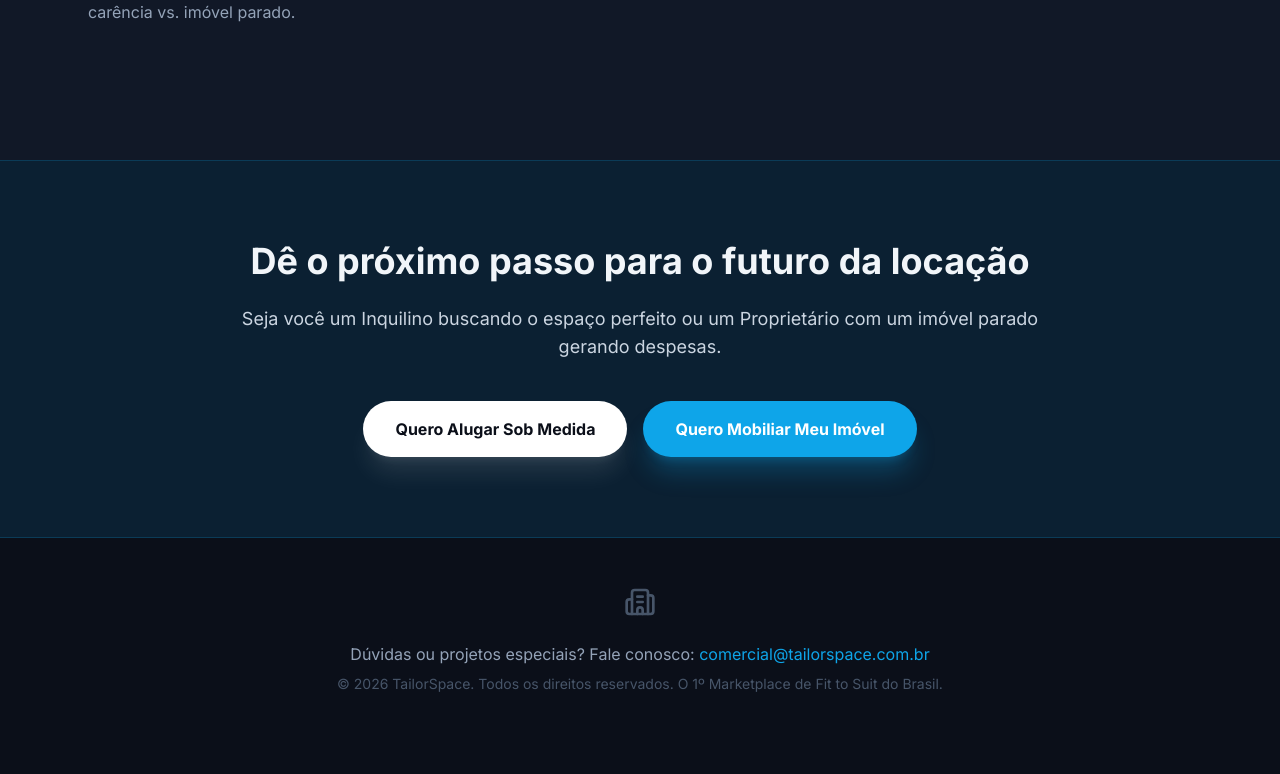
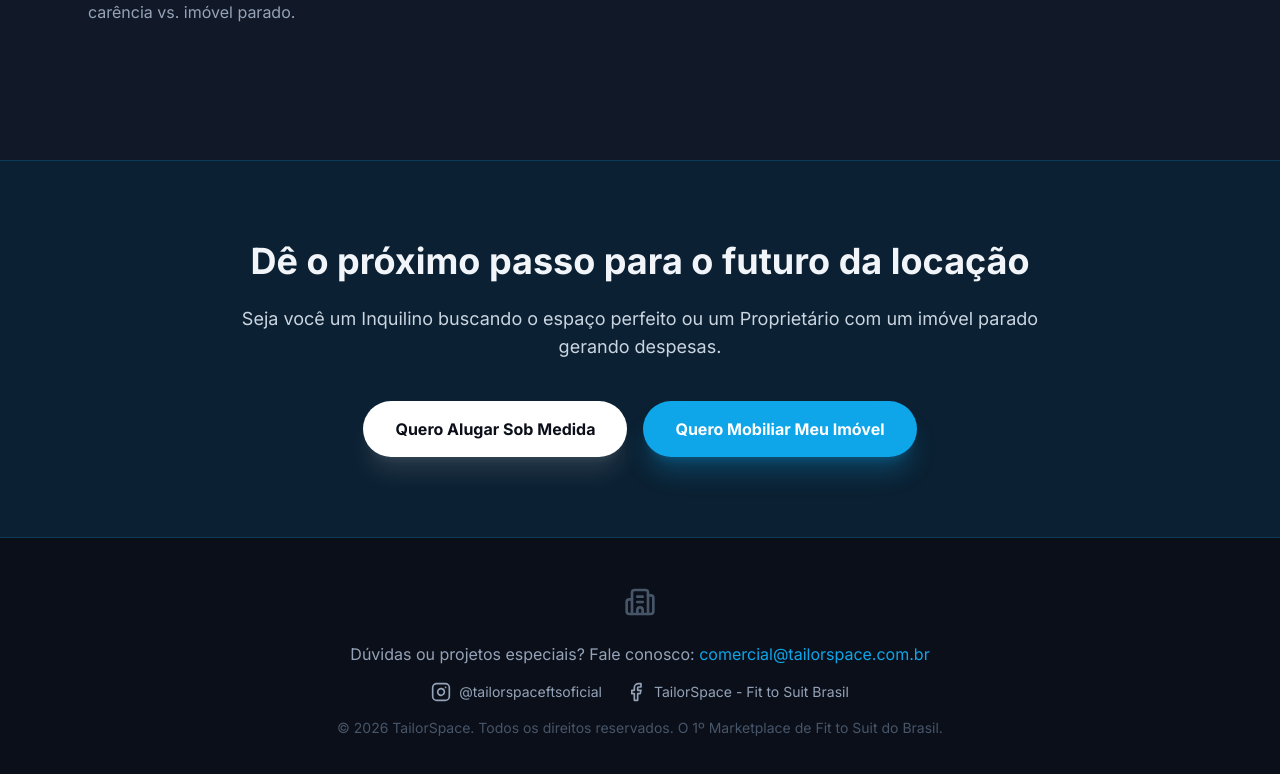
Before and after one commit to aleandrade926/tailorspace-app, a React (Vite) app: page / in a window 1280 px wide. Shown: the part 4094-4868 px from the top of the page. Built offline with nearby package versions, Linux system fonts and the light colour scheme.

Commit message:
feat: social icons added to footer

```diff
--- a/src/App.tsx
+++ b/src/App.tsx
@@ -238,6 +238,14 @@
         <p className="text-slate-400 mb-2">
           Dúvidas ou projetos especiais? Fale conosco: <a href="mailto:comercial@tailorspace.com.br" className="text-brand-500 hover:text-brand-400 transition-colors">comercial@tailorspace.com.br</a>
         </p>
+        <div className="flex items-center justify-center gap-6 my-4">
+          <a href="https://www.instagram.com/tailorspaceftsoficial/" target="_blank" rel="noopener noreferrer" className="flex items-center gap-2 text-slate-400 hover:text-brand-400 transition-colors text-sm">
+            <Instagram className="w-5 h-5" /> @tailorspaceftsoficial
+          </a>
+          <a href="https://www.facebook.com/tailorspaceftsoficial" target="_blank" rel="noopener noreferrer" className="flex items-center gap-2 text-slate-400 hover:text-brand-400 transition-colors text-sm">
+            <Facebook className="w-5 h-5" /> TailorSpace - Fit to Suit Brasil
+          </a>
+        </div>
         <p className="text-slate-600 text-sm">© 2026 TailorSpace. Todos os direitos reservados. O 1º Marketplace de Fit to Suit do Brasil.</p>
       </footer>
     </div>
--- a/src/pages/BrokerClassPage.tsx
+++ b/src/pages/BrokerClassPage.tsx
@@ -9,7 +9,9 @@
   TrendingUp,
   CheckCircle2,
   CalendarDays,
-  PlayCircle
+  PlayCircle,
+  Instagram,
+  Facebook
 } from 'lucide-react';
 import { Link } from 'react-router-dom';
 import { supabase } from '../lib/supabase';
@@ -268,6 +270,14 @@
       {/* Footer */}
       <footer className="py-10 border-t border-white/5 text-center text-sm text-slate-600 bg-dark-900">
         <p>Este sistema completo de captação faz parte do ecossistema educacional TailorSpace.</p>
+        <div className="flex items-center justify-center gap-6 my-4">
+          <a href="https://www.instagram.com/tailorspaceftsoficial/" target="_blank" rel="noopener noreferrer" className="flex items-center gap-2 text-slate-500 hover:text-brand-400 transition-colors">
+            <Instagram className="w-4 h-4" /> @tailorspaceftsoficial
+          </a>
+          <a href="https://www.facebook.com/tailorspaceftsoficial" target="_blank" rel="noopener noreferrer" className="flex items-center gap-2 text-slate-500 hover:text-brand-400 transition-colors">
+            <Facebook className="w-4 h-4" /> TailorSpace - Fit to Suit Brasil
+          </a>
+        </div>
         <p className="mt-2 text-xs opacity-50">Não temos relação com o Facebook / Grupo Meta. A rentabilidade é baseada em esforço comercial individual de locação real estate.</p>
       </footer>
     </div>
```
